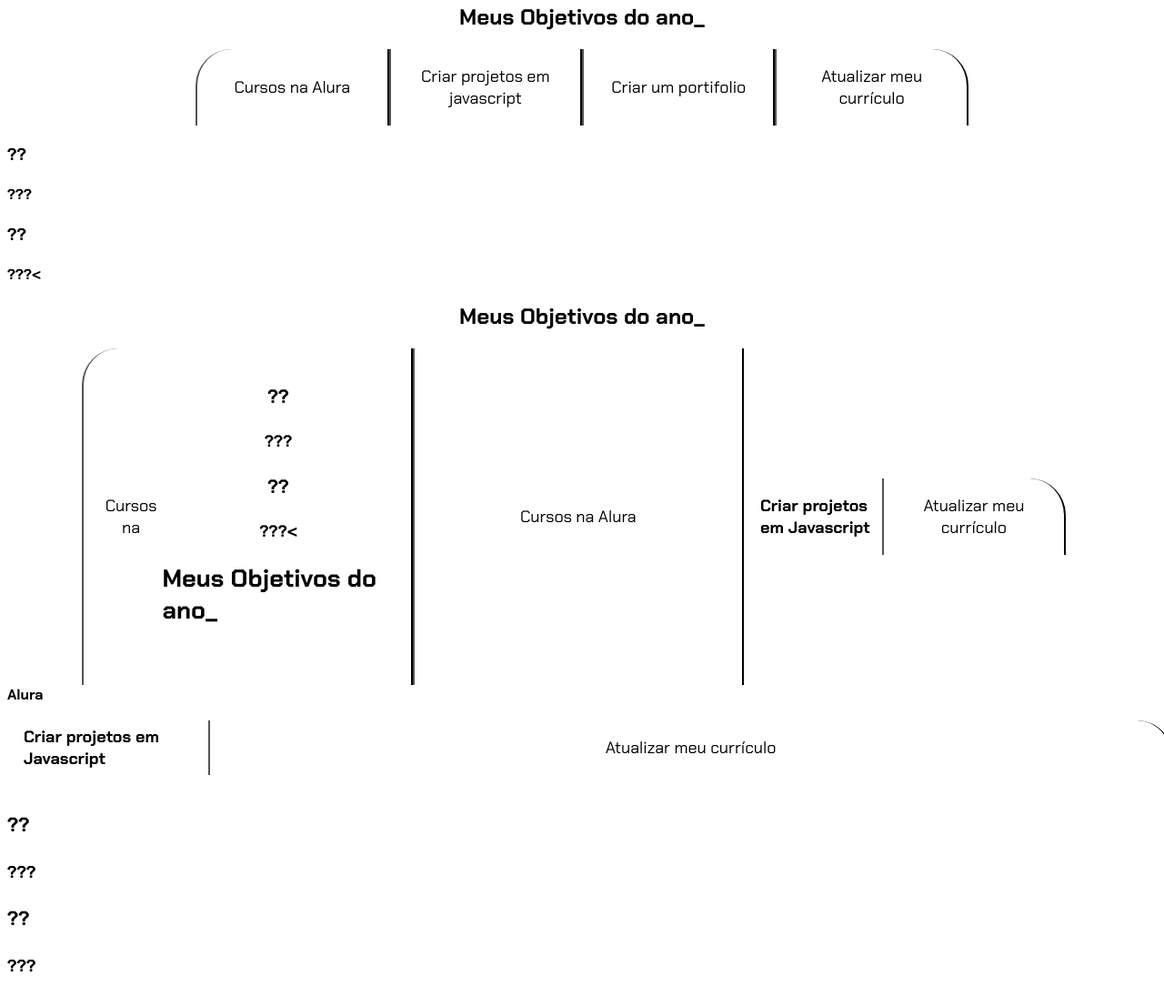
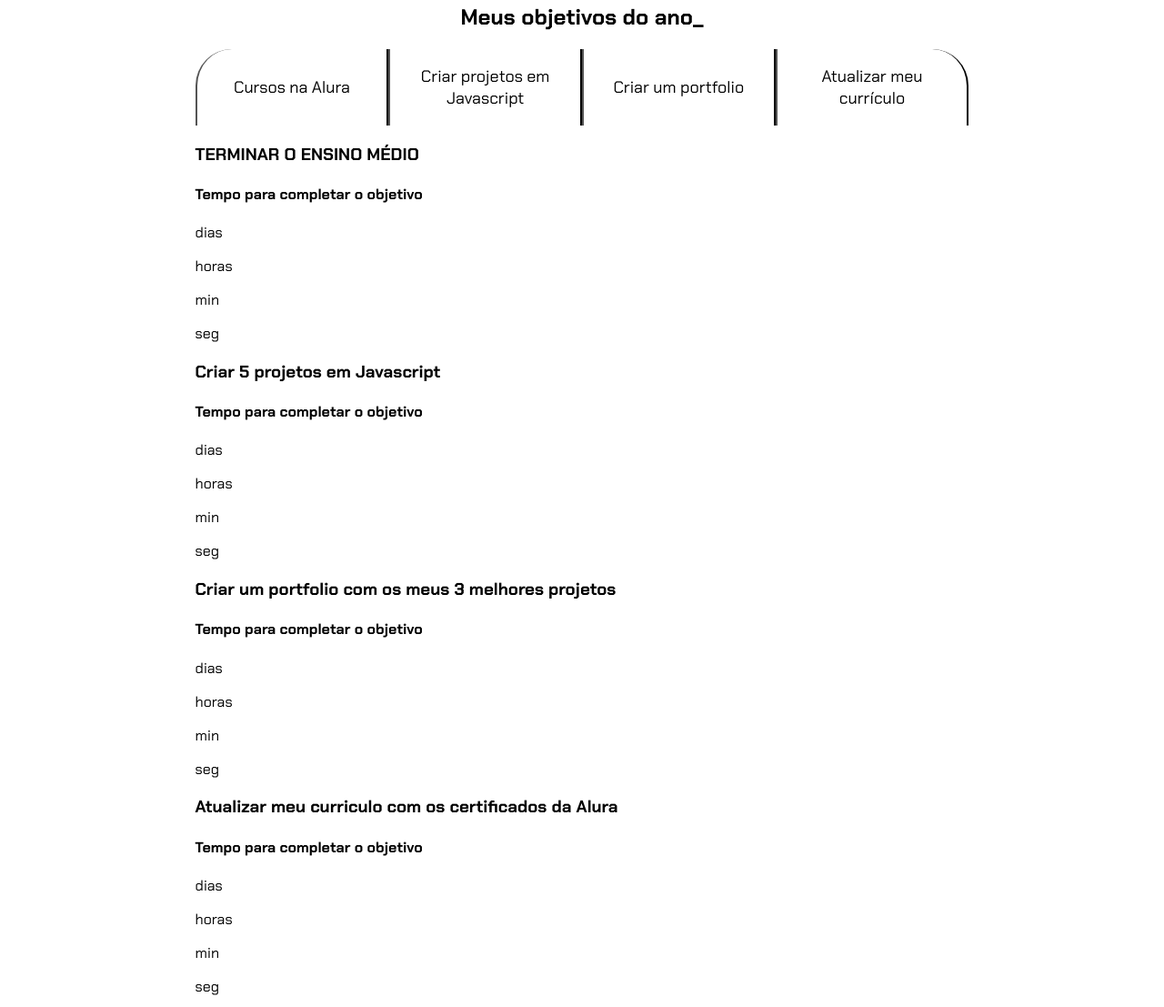
Before and after one commit to nycolassantos2023/projeto-de-vida, a plain HTML site: page index.html in a window 1280 px wide. Shown: the part 25-1132 px from the top of the page at 91% size. Drawn offline with Linux system fonts and the light colour scheme.

Commit message:
Update index.html

```diff
--- a/index.html
+++ b/index.html
@@ -1,4 +1,119 @@
 <!DOCTYPE html>
+<html lang="pt-br">
+
+<head>
+    <meta charset="UTF-8">
+    <meta name="viewport" content="width=device-width, initial-scale=1.0">
+    <title>Meus objetivos do ano</title>
+    <link rel="stylesheet" href="style.css">
+</head>
+
+<body>
+    <section class="conteudo-principal">
+        <h2 class="titulo-principal">Meus objetivos do ano<span>_</span></h2>
+        <div class="conteudo">
+            <div class="botoes">
+                <button class="botao ativo">Cursos na Alura</button>
+                <button class="botao">Criar projetos em Javascript</button>
+                <button class="botao">Criar um portfolio</button>
+                <button class="botao">Atualizar meu currículo</button>
+            </div>
+            <div class="abas-textos">
+                <div class="aba-conteudo ativo">
+                    <h3 class="aba-conteudo-titulo-principal"> TERMINAR O ENSINO MÉDIO </h3>
+                    <h4 class="aba-conteudo-titulo-secundario">Tempo para completar o objetivo</h4>
+                    <div class="contador">
+                        <div class="contador-digito">
+                            <p class="contador-digito-numero" id="dias0"></p>
+                            <p class="contador-digito-texto">dias</p>
+                        </div>
+                        <div class="contador-digito">
+                            <p class="contador-digito-numero" id="horas0"></p>
+                            <p class="contador-digito-texto">horas</p>
+                        </div>
+                        <div class="contador-digito">
+                            <p class="contador-digito-numero" id="min0"></p>
+                            <p class="contador-digito-texto">min</p>
+                        </div>
+                        <div class="contador-digito">
+                            <p class="contador-digito-numero" id="seg0"></p>
+                            <p class="contador-digito-texto">seg</p>
+                        </div>
+                    </div>
+                </div>
+                <div class="aba-conteudo">
+                    <h3 class="aba-conteudo-titulo-principal">Criar 5 projetos em Javascript</h3>
+                    <h4 class="aba-conteudo-titulo-secundario">Tempo para completar o objetivo</h4>
+                    <div class="contador">
+                        <div class="contador-digito">
+                            <p class="contador-digito-numero" id="dias1"></p>
+                            <p class="contador-digito-texto">dias</p>
+                        </div>
+                        <div class="contador-digito">
+                            <p class="contador-digito-numero" id="horas1"></p>
+                            <p class="contador-digito-texto">horas</p>
+                        </div>
+                        <div class="contador-digito">
+                            <p class="contador-digito-numero" id="min1"></p>
+                            <p class="contador-digito-texto">min</p>
+                        </div>
+                        <div class="contador-digito">
+                            <p class="contador-digito-numero" id="seg1"></p>
+                            <p class="contador-digito-texto">seg</p>
+                        </div>
+                    </div>
+                </div>
+                <div class="aba-conteudo">
+                    <h3 class="aba-conteudo-titulo-principal">Criar um portfolio com os meus 3 melhores projetos</h3>
+                    <h4 class="aba-conteudo-titulo-secundario">Tempo para completar o objetivo</h4>
+                    <div class="contador">
+                        <div class="contador-digito">
+                            <p class="contador-digito-numero" id="dias2"></p>
+                            <p class="contador-digito-texto">dias</p>
+                        </div>
+                        <div class="contador-digito">
+                            <p class="contador-digito-numero" id="horas2"></p>
+                            <p class="contador-digito-texto">horas</p>
+                        </div>
+                        <div class="contador-digito">
+                            <p class="contador-digito-numero" id="min2"></p>
+                            <p class="contador-digito-texto">min</p>
+                        </div>
+                        <div class="contador-digito">
+                            <p class="contador-digito-numero" id="seg2"></p>
+                            <p class="contador-digito-texto">seg</p>
+                        </div>
+                    </div>
+                </div>
+                <div class="aba-conteudo">
+                    <h3 class="aba-conteudo-titulo-principal">Atualizar meu curriculo com os certificados da Alura</h3>
+                    <h4 class="aba-conteudo-titulo-secundario">Tempo para completar o objetivo</h4>
+                    <div class="contador">
+                        <div class="contador-digito">
+                            <p class="contador-digito-numero" id="dias3"></p>
+                            <p class="contador-digito-texto">dias</p>
+                        </div>
+                        <div class="contador-digito">
+                            <p class="contador-digito-numero" id="horas3"></p>
+                            <p class="contador-digito-texto">horas</p>
+                        </div>
+                        <div class="contador-digito">
+                            <p class="contador-digito-numero" id="min3"></p>
+                            <p class="contador-digito-texto">min</p>
+                        </div>
+                        <div class="contador-digito">
+                            <p class="contador-digito-numero" id="seg3"></p>
+                            <p class="contador-digito-texto">seg</p>
+                        </div>
+                    </div>
+                </div>
+            </div>
+        </div>
+    </section>
+    <script src="main.js"></script>
+</body>
+
+</html><!DOCTYPE html>
 <html lang="pt-br">
 
 <head>
```
